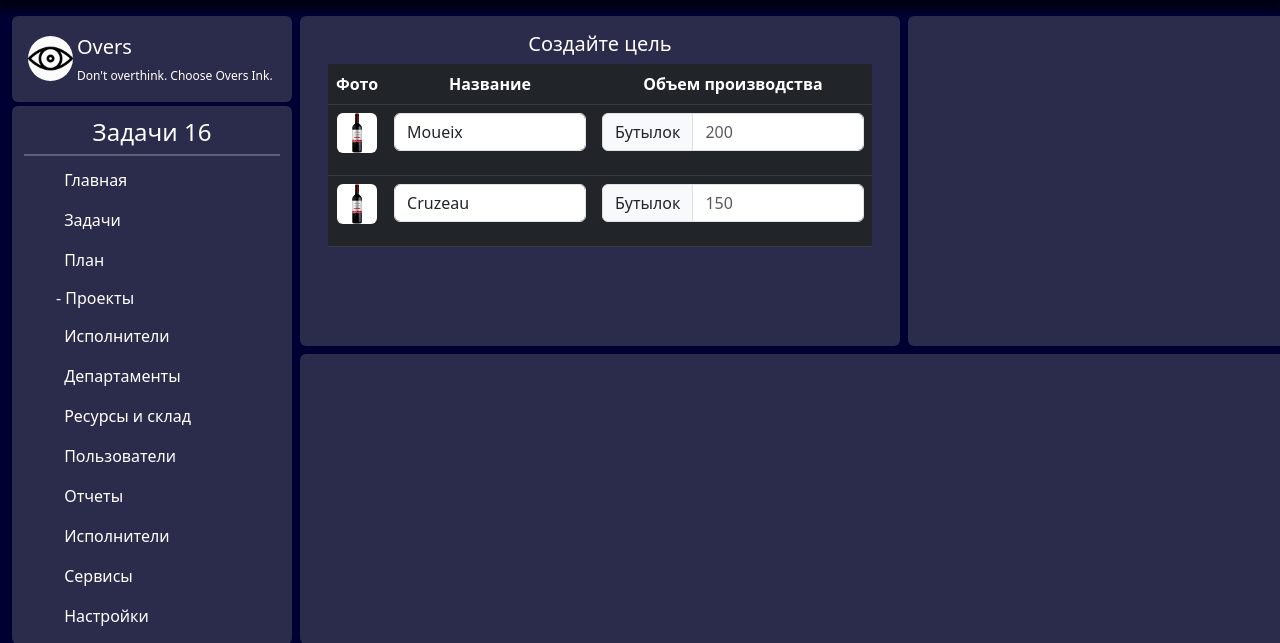
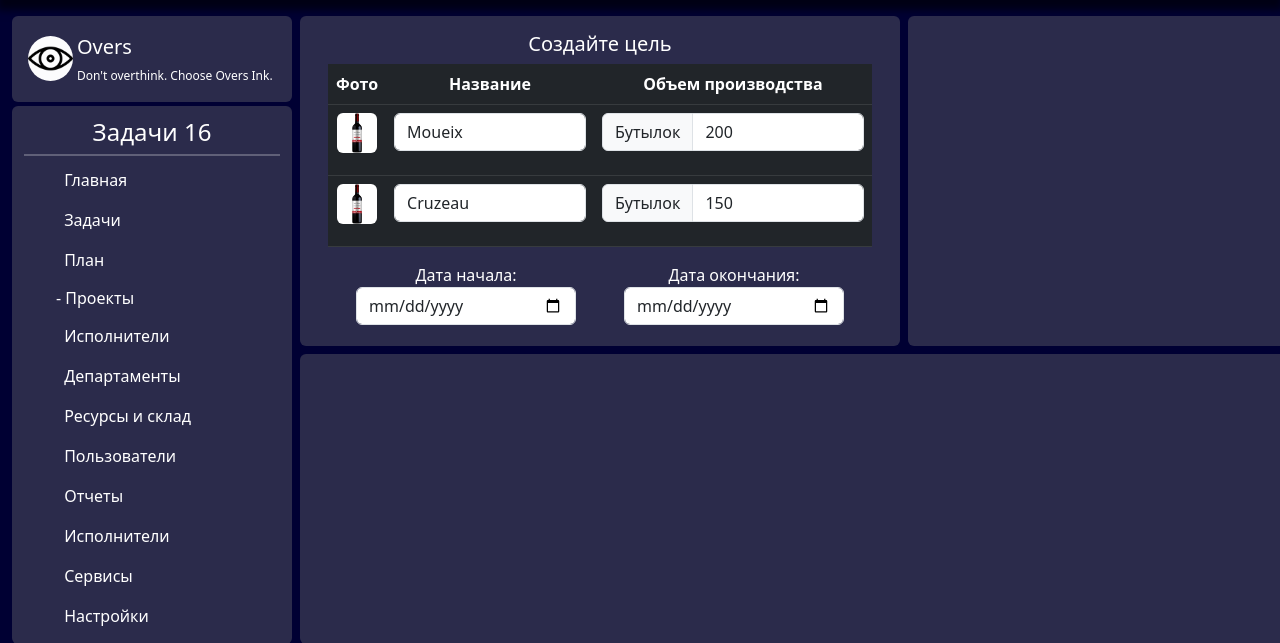
Before and after one commit to Polodashvili-Iosif/overs, a Django app: template overs/templates/pages/plan.html in a window 1280 px wide; the page is wider, and only the part inside the window is pictured. Shown: the part 54-697 px from the top of that part. Run offline with Django 4.2, Linux system fonts and the light colour scheme; the template is opened without the code that fills it, so the values that code supplies are empty.

Commit message:
Доделан блок цель во вкладке План

```diff
--- a/overs/templates/pages/plan.html
+++ b/overs/templates/pages/plan.html
@@ -27,7 +27,7 @@
               <td>
                 <div class="input-group mb-3">
                   <span class="input-group-text" id="basic-addon1">Бутылок</span>
-                  <input type="text" class="form-control" placeholder="200">
+                  <input type="text" class="form-control" value="200">
                 </div>
               </td>
             </tr>
@@ -37,12 +37,30 @@
               <td>
                 <div class="input-group mb-3">
                   <span class="input-group-text" id="basic-addon1">Бутылок</span>
-                  <input type="text" class="form-control" placeholder="150">
+                  <input type="text" class="form-control" value="150">
                 </div>
               </td>
             </tr>
           </tbody>
         </table>
+        <div class="row m-1">
+          <div class="col">
+            <div class="container">
+              <div class="form-group">
+                <label for="dateInput">Дата начала:</label>
+                <input type="date" class="form-control" id="dateInput">
+              </div>
+            </div>
+          </div>
+          <div class="col">
+            <div class="container">
+              <div class="form-group">
+                <label for="dateInput">Дата окончания:</label>
+                <input type="date" class="form-control" id="dateInput">
+              </div>
+            </div>
+          </div>
+        </div>
       </div>
     </div>
     <div class="plan_info rounded interface_background m-1 mt-0">
```
